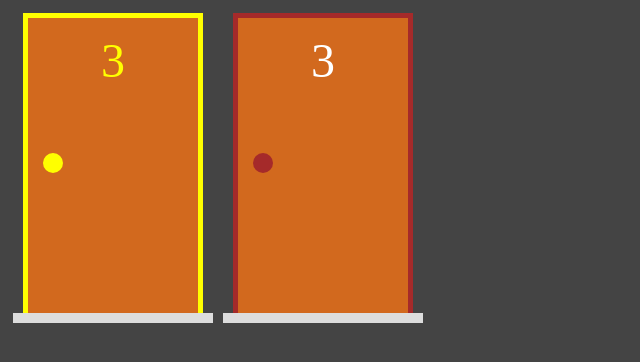
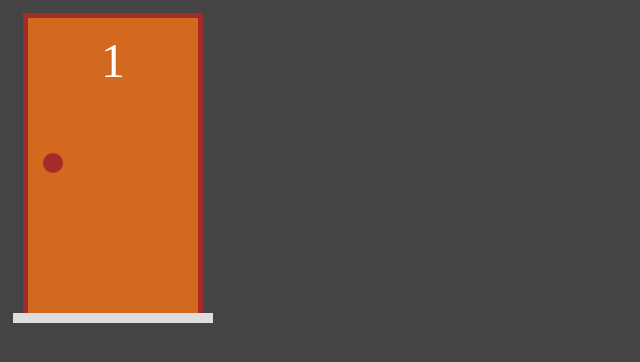
Before and after one commit to Erick-de-Paiva/projeto-porta-premiada, a Next.js app: page / in a window 1280 px wide. Shown: the top 362 px of the page, without its empty margins (0-640 px from the left). Built offline with nearby package versions, Linux system fonts and the light colour scheme.

Commit message:
integrando typescript

```diff
--- a/components/Porta.jsx
+++ b/components/Porta.tsx
@@ -1,13 +1,19 @@
 import styles from "../styles/Porta.module.css"
+import PortaModel from "../model/porta"
 
-export default function Porta(props) {
-    const selecionada = props.selecionada ? styles.selecionada : ''
+interface PortaProps {
+    porta: PortaModel
+}
+
+export default function Porta(props: PortaProps) {
+    const { porta } = props
+    const selecionada = porta.selecionada ? styles.selecionada : ''
 
     return (
         <div className={styles.area}>
             <div className={`${styles.estrutura} ${selecionada}`}>
                 <div className={styles.porta}>
-                    <div className={styles.numero}>3</div>
+                    <div className={styles.numero}>{porta.numero}</div>
                     <div className={styles.macaneta}></div>
                 </div>
             </div>
--- a/model/porta.js
+++ b/model/porta.ts
@@ -1,10 +1,10 @@
-export default class Porta {
-    #numero
-    #temPresente
-    #selecionada
-    #aberta
+export default class PortaModel {
+    #numero: number
+    #temPresente: boolean
+    #selecionada: boolean
+    #aberta: boolean
 
-    constructor(numero, temPresente = false, selecionada = false, aberta = false) {
+    constructor(numero: number, temPresente = false, selecionada = false, aberta = false) {
         this.#numero = numero
         this.#temPresente = temPresente
         this.#selecionada = selecionada
@@ -29,17 +29,17 @@ export default class Porta {
 
     desselecionar() {
         const selecionada = false
-        return new Porta(this.numero, this.temPresente, selecionada, this.aberta)
+        return new PortaModel(this.numero, this.temPresente, selecionada, this.aberta)
     }
 
     alterarSelecao() {
         const selecionada = !this.selecionada
-        return new Porta(this.numero, this.temPresente, selecionada, this.aberta)
+        return new PortaModel(this.numero, this.temPresente, selecionada, this.aberta)
     }
 
     abrir() {
         const aberta = true
-        return new Porta(this.numero, this.temPresente, this.selecionada, aberta)
+        return new PortaModel(this.numero, this.temPresente, this.selecionada, aberta)
     }
 
 }
--- a/package.json
+++ b/package.json
@@ -14,7 +14,10 @@
     "react-dom": "19.2.8"
   },
   "devDependencies": {
+    "@types/node": "26.6.2",
+    "@types/react": "^19.3.0",
     "eslint": "^9",
-    "eslint-config-next": "16.3.5"
+    "eslint-config-next": "16.3.5",
+    "typescript": "^6.0.3"
   }
 }
--- a/pages/_app.js
+++ b/pages/_app.js
@@ -1,4 +1,4 @@
-import "@/styles/globals.css";
+import "../styles/globals.css";
 
 export default function App({ Component, pageProps }) {
   return <Component {...pageProps} />;
--- a/pages/index.jsx
+++ b/pages/index.jsx
@@ -1,10 +1,12 @@
 import Porta from "../components/Porta";
+import PortaModel from "../model/porta";
 
 export default function Home() {
+  const p1 = new PortaModel(1)
+
   return (
     <div style={{display: "flex"}}>
-      <Porta selecionada />
-      <Porta />
+      <Porta porta={p1} />
     </div>
   )
 }
```
Also changed, not shown: tsconfig.json (added, +30 -0 lines), 1 other file (tests, documents, lock files or other folders).
